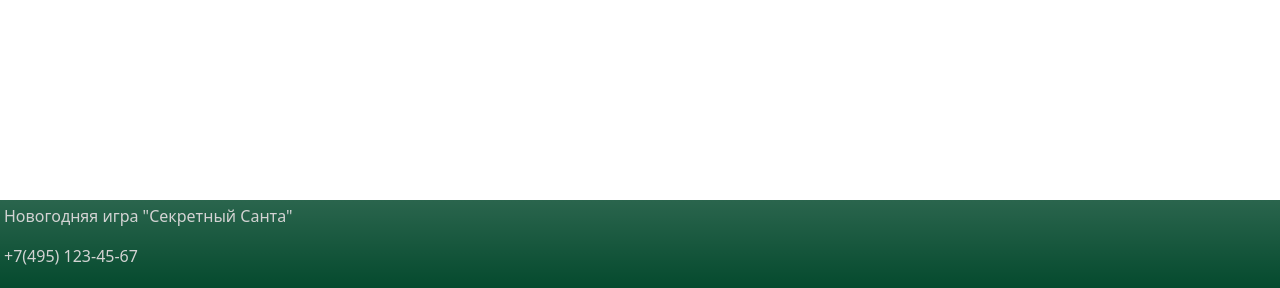
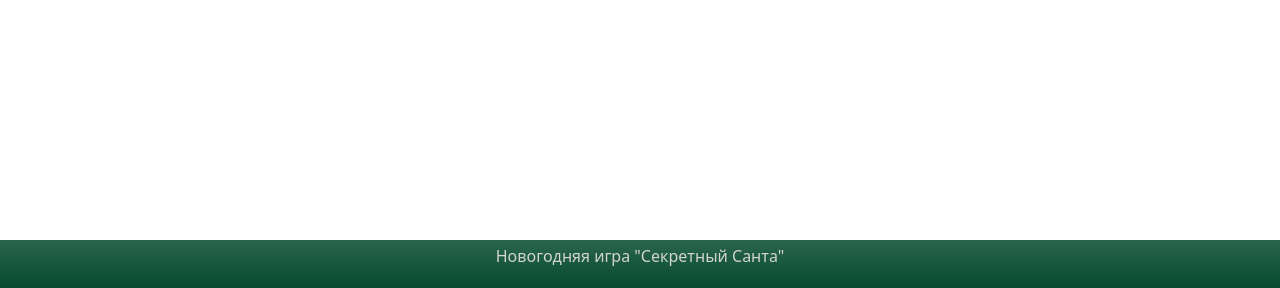
Before and after one commit to breduin/secret-santa, a Django app: page /password_reset_complete/ in a window 1280 px wide. Shown: the part 512-800 px from the top of the page. Run offline with Django 4.2, Linux system fonts and the light colour scheme; parts of the project's set-up code (start-up, migrations or seed data) failed here and were passed over; some libraries are stand-ins or nearby versions.

Commit message:
Format text in footer

```diff
--- a/templates/base.html
+++ b/templates/base.html
@@ -120,8 +120,7 @@
 </div>
   <!-- FOOTER -->
   <footer class="fixed-bottom bg-gradient p-1" id='footer'>
-    <p>Новогодняя игра "Секретный Санта"</p>
-    <p>+7(495) 123-45-67</p>
+    <p class="text-center">Новогодняя игра "Секретный Санта"</p>
   </footer>
 </main>
 
```
